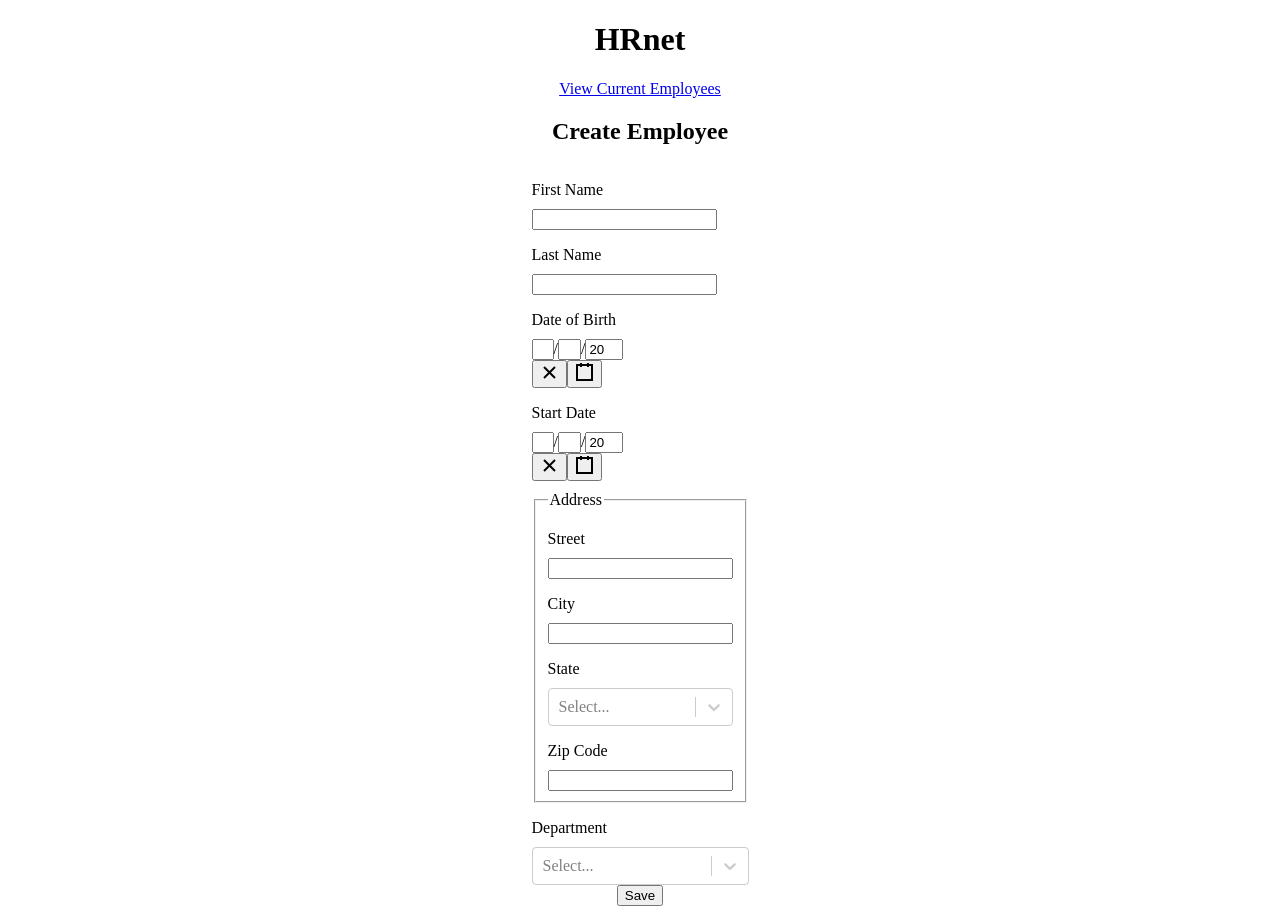
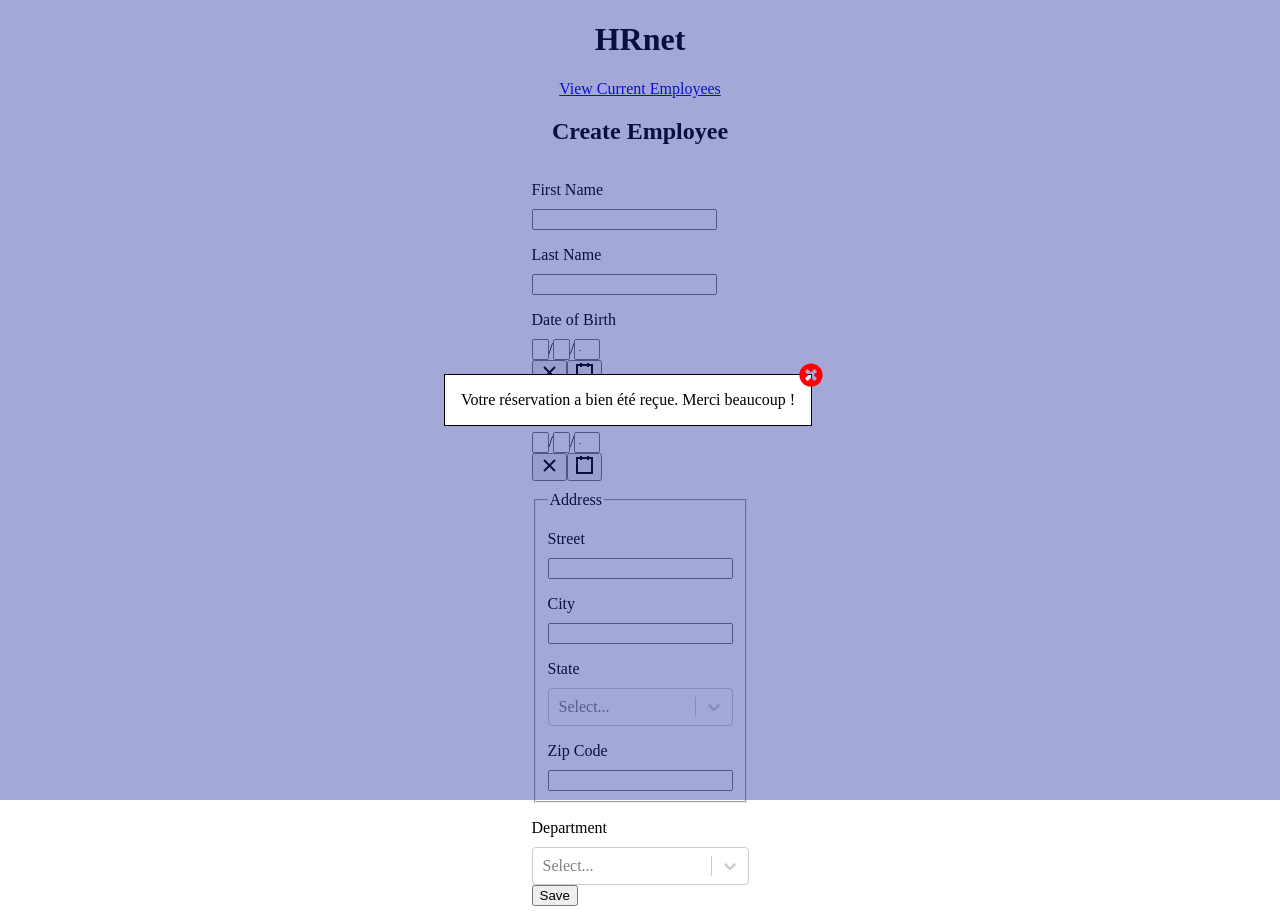
Before and after one commit to Orkham/NicolasChatelais_14_25112021, a React (Create React App) app: page / in a window 1280 px wide. Built offline with nearby package versions, Linux system fonts and the light colour scheme.

Commit message:
modal fixe

```diff
--- a/package.json
+++ b/package.json
@@ -3,6 +3,9 @@
   "version": "0.1.0",
   "private": true,
   "dependencies": {
+    "@fortawesome/fontawesome-svg-core": "^1.2.36",
+    "@fortawesome/free-solid-svg-icons": "^5.15.4",
+    "@fortawesome/react-fontawesome": "^0.1.16",
     "@material-table/core": "^4.3.11",
     "@material-ui/core": "^4.12.3",
     "@material-ui/icons": "^4.11.2",
--- /dev/null
+++ b/src/components/Modal.js
@@ -0,0 +1,50 @@
+import React from 'react'
+import { FontAwesomeIcon } from '@fortawesome/react-fontawesome'
+import { faTimesCircle } from '@fortawesome/free-solid-svg-icons'
+import styled from 'styled-components'
+
+export default function ModalComponent() {
+  const StyledModal = styled.div`
+    z-index: 2;
+    position: fixed;
+    left: 0;
+    top: 0;
+    height: 100%;
+    width: 100%;
+    overflow: auto;
+    background-color: rgba(26, 39, 156, 0.4);
+    display: flex;
+    justify-content: center;
+    align-items: center;
+    p {
+      background: white;
+      padding: 1rem;
+      border: 1px solid black;
+    }
+    #closeIcon {
+      color: red;
+      position: relative;
+      top: -25px;
+      right: 13px;
+      font-size: 1.5rem;
+      :hover {
+        cursor: pointer;
+      }
+    }
+  `
+
+  return (
+    <StyledModal>
+      <p>Votre réservation a bien été reçue. Merci beaucoup !</p>
+
+      {/* TO DO fermeture modal */}
+      <FontAwesomeIcon
+        icon={faTimesCircle}
+        id="closeIcon"
+        onClick={() => {
+          console.log('fermeture')
+        }}
+      />
+    </StyledModal>
+  )
+}
--- a/src/pages/addEmployee.js
+++ b/src/pages/addEmployee.js
@@ -3,13 +3,12 @@ import React, { useState } from 'react'
 import { Link } from 'react-router-dom'
 import styled from 'styled-components'
 import DatePicker from 'react-date-picker'
-import swal from 'sweetalert'
-import Select from 'react-select'
 import SelectComponent from '../components/Select'
 import { usStatesOptions } from '../assets/SelectOptions/usStatesList'
 import { departementsOptions } from '../assets/SelectOptions/departmentsList'
 import { useDispatch } from 'react-redux'
 import { store } from '../App'
+import ModalComponent from '../components/Modal'
 
 const StyledForm = styled.div`
   h1 {
@@ -35,11 +34,17 @@ const StyledForm = styled.div`
   }
 `
 
+function formatDate(date) {
+  const options = { formatMatcher: 'basic' }
+  const result = date.toLocaleDateString(undefined, options)
+  return result
+}
+
 export function AddEmployee() {
   const [firstName, setFirstName] = useState('')
   const [lastName, setLastName] = useState('')
-  const [birthDate, setBirthDate] = useState(new Date())
-  const [startDate, setStartDate] = useState(new Date())
+  const [birthDate, setBirthDate] = useState('')
+  const [startDate, setStartDate] = useState('')
   const [street, setStreet] = useState('')
   const [city, setCity] = useState('')
   const [usState, setUSState] = useState('')
@@ -62,7 +67,6 @@ export function AddEmployee() {
 
   const handleSubmit = (e) => {
     e.preventDefault()
-    //swal('Données Sauvegardées !')
     dispatch({ type: 'SAVE_DATA', payload: formData })
     console.log(store.getState())
   }
@@ -75,7 +79,12 @@ export function AddEmployee() {
       <div className="container">
         <Link to="/list">View Current Employees</Link>
         <h2>Create Employee</h2>
-        <form action="#" id="create-employee" onSubmit={handleSubmit}>
+        <form
+          action="#"
+          id="create-employee"
+          onSubmit={handleSubmit}
+          noValidate
+        >
           <label htmlFor="first-name">First Name</label>
           <input
             onChange={(e) =>
@@ -102,7 +111,7 @@ export function AddEmployee() {
           <DatePicker
             onChange={(birthDate) => {
               setBirthDate(birthDate)
-              setFormData({ ...formData, birthDate: birthDate })
+              setFormData({ ...formData, birthDate: formatDate(birthDate) })
             }}
             value={birthDate}
           />
@@ -111,7 +120,7 @@ export function AddEmployee() {
           <DatePicker
             onChange={(startDate) => {
               setStartDate(startDate)
-              setFormData({ ...formData, startDate: startDate })
+              setFormData({ ...formData, startDate: formatDate(startDate) })
             }}
             value={startDate}
           />
@@ -167,10 +176,11 @@ export function AddEmployee() {
               setFormData({ ...formData, department: e.value })
             }}
           />
+          <input type="submit" value="Save" />
         </form>
+      </div>
 
-        <button onClick={handleSubmit}>Save</button>
-      </div>
+      <ModalComponent />
     </StyledForm>
   )
 }
```
Also changed, not shown: 1 other file (tests, documents, lock files or other folders).
